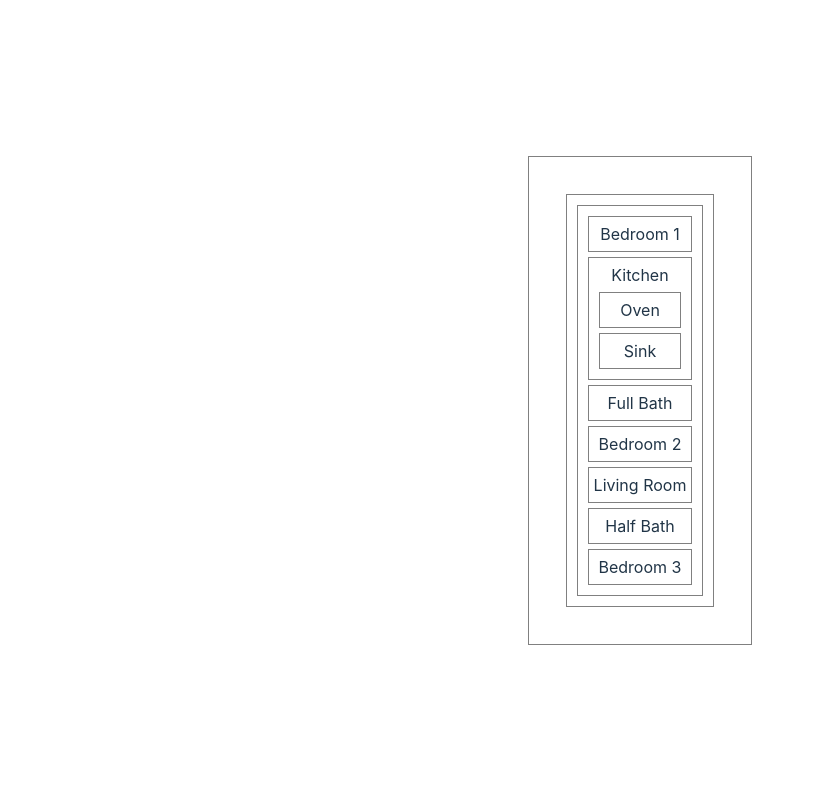
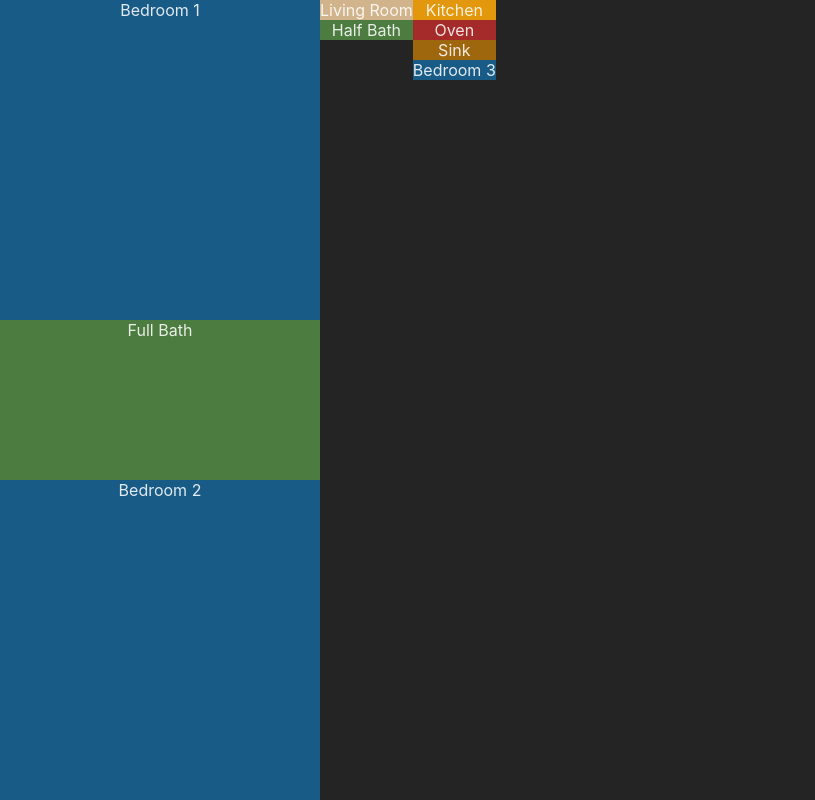
Before and after one commit to korycfitz/floorplan-lab, a React (Vite) app: page / in a window 1280 px wide. Shown: the whole page, without its empty margins (0-815 px from the left). Built offline with nearby package versions, Linux system fonts and the light colour scheme.

Commit message:
add styling

```diff
--- a/src/App.css
+++ b/src/App.css
@@ -1,12 +1,54 @@
 #root {
-  max-width: 1280px;
-  margin: 0 auto;
-  padding: 2rem;
+  margin: 0;
+  padding: 0;
   text-align: center;
 }
 
-div {
-  border: 1px solid grey;
-  margin: 5px;
-  padding: 5px;
+.floor-plan-container {
+  display: flex;
+  flex-wrap: wrap;
 }
+
+.bedroom {
+  background-color: rgb(25, 91, 135);
+}
+
+.bath {
+  background-color: rgb(76, 124, 64);
+}
+
+.container-1 {
+  width: 40vh;
+}
+
+#bedroom-1 {
+  height: 40vh;
+}
+
+#full-bath {
+  height: 20vh;
+}
+
+#bedroom-2 {
+  height: 40vh;
+}
+
+.living-room {
+  background-color: tan;
+}
+
+.kitchen {
+  background-color: rgb(226, 151, 13);
+}
+
+.oven {
+  background-color: brown;
+  margin: 0;
+  padding: 0;
+}
+
+.sink {
+  background-color: rgba(74, 43, 17, 0.444);
+  margin: 0;
+  padding: 0;
+}
--- a/src/App.jsx
+++ b/src/App.jsx
@@ -3,9 +3,9 @@ import FloorPlan from './FloorPlan'
 
 function App() {
   return (
-    <div>
+    <>
       <FloorPlan />
-    </div>
+    </>
   )
 }
 
--- a/src/Bath.jsx
+++ b/src/Bath.jsx
@@ -1,6 +1,6 @@
 function Bath(props) {
   return (
-    <div>{props.size} Bath</div>
+    <div className="bath">{props.size} Bath</div>
   )
 }
 
--- a/src/Bedroom.jsx
+++ b/src/Bedroom.jsx
@@ -1,6 +1,6 @@
 function Bedroom(props) {
   return (
-    <div>
+    <div className="bedroom">
       Bedroom {props.bedNum}
     </div>
   )
--- a/src/FloorPlan.jsx
+++ b/src/FloorPlan.jsx
@@ -3,16 +3,28 @@ import LivingRoom from "./LivingRoom";
 import Bedroom from "./Bedroom";
 import Bath from "./Bath";
 
-function FloorPlan(props) {
+function FloorPlan() {
   return (
-    <div>
-      <Bedroom bedNum={1}/>
-      <Kitchen />
-      <Bath size='Full'/>
-      <Bedroom bedNum={2}/>
-      <LivingRoom />
-      <Bath size='Half'/>
-      <Bedroom bedNum={3}/>
+    <div className="floor-plan-container">
+      <div className="container-1">
+        <div className="bedroom" id="bedroom-1">
+          <Bedroom bedNum={1}/>
+        </div>
+        <div className="bath" id="full-bath">
+          <Bath size='Full'/>
+        </div>
+        <div className="bedroom" id="bedroom-2" >
+          <Bedroom bedNum={2}/>
+        </div>
+      </div>
+      <div className="container-2">
+        <LivingRoom />
+        <Bath size='Half'/>
+      </div>
+      <div className="container-3">
+        <Kitchen />
+        <Bedroom id="bedroom-3" bedNum={3}/>
+      </div>
     </div>
   )
 }
--- a/src/Kitchen.jsx
+++ b/src/Kitchen.jsx
@@ -1,9 +1,9 @@
 import Oven from './Oven'
 import Sink from './Sink'
 
-const Kitchen = (props) => {
+const Kitchen = () => {
   return (
-    <div>
+    <div className='kitchen'>
       Kitchen
       <Oven />
       <Sink />
--- a/src/LivingRoom.jsx
+++ b/src/LivingRoom.jsx
@@ -1,6 +1,6 @@
-function LivingRoom(props) {
+function LivingRoom() {
   return (
-    <div>
+    <div className="living-room">
       Living Room
     </div>
   )
--- a/src/Oven.jsx
+++ b/src/Oven.jsx
@@ -1,6 +1,6 @@
-function Oven(props) {
+function Oven() {
   return (
-    <div>
+    <div className="oven">
       Oven
     </div>
   )
--- a/src/Sink.jsx
+++ b/src/Sink.jsx
@@ -1,6 +1,6 @@
-function Sink(props) {
+function Sink() {
   return (
-    <div>
+    <div className="sink">
       Sink
     </div>
   )
--- a/src/index.css
+++ b/src/index.css
@@ -1,12 +1,9 @@
 :root {
   font-family: Inter, system-ui, Avenir, Helvetica, Arial, sans-serif;
-  line-height: 1.5;
   font-weight: 400;
-
   color-scheme: light dark;
   color: rgba(255, 255, 255, 0.87);
   background-color: #242424;
-
   font-synthesis: none;
   text-rendering: optimizeLegibility;
   -webkit-font-smoothing: antialiased;
@@ -27,43 +24,9 @@ body {
   margin: 0;
   display: flex;
   place-items: center;
-  min-width: 320px;
-  min-height: 100vh;
 }
 
 h1 {
   font-size: 3.2em;
   line-height: 1.1;
 }
-
-button {
-  border-radius: 8px;
-  border: 1px solid transparent;
-  padding: 0.6em 1.2em;
-  font-size: 1em;
-  font-weight: 500;
-  font-family: inherit;
-  background-color: #1a1a1a;
-  cursor: pointer;
-  transition: border-color 0.25s;
-}
-button:hover {
-  border-color: #646cff;
-}
-button:focus,
-button:focus-visible {
-  outline: 4px auto -webkit-focus-ring-color;
-}
-
-@media (prefers-color-scheme: light) {
-  :root {
-    color: #213547;
-    background-color: #ffffff;
-  }
-  a:hover {
-    color: #747bff;
-  }
-  button {
-    background-color: #f9f9f9;
-  }
-}
```
